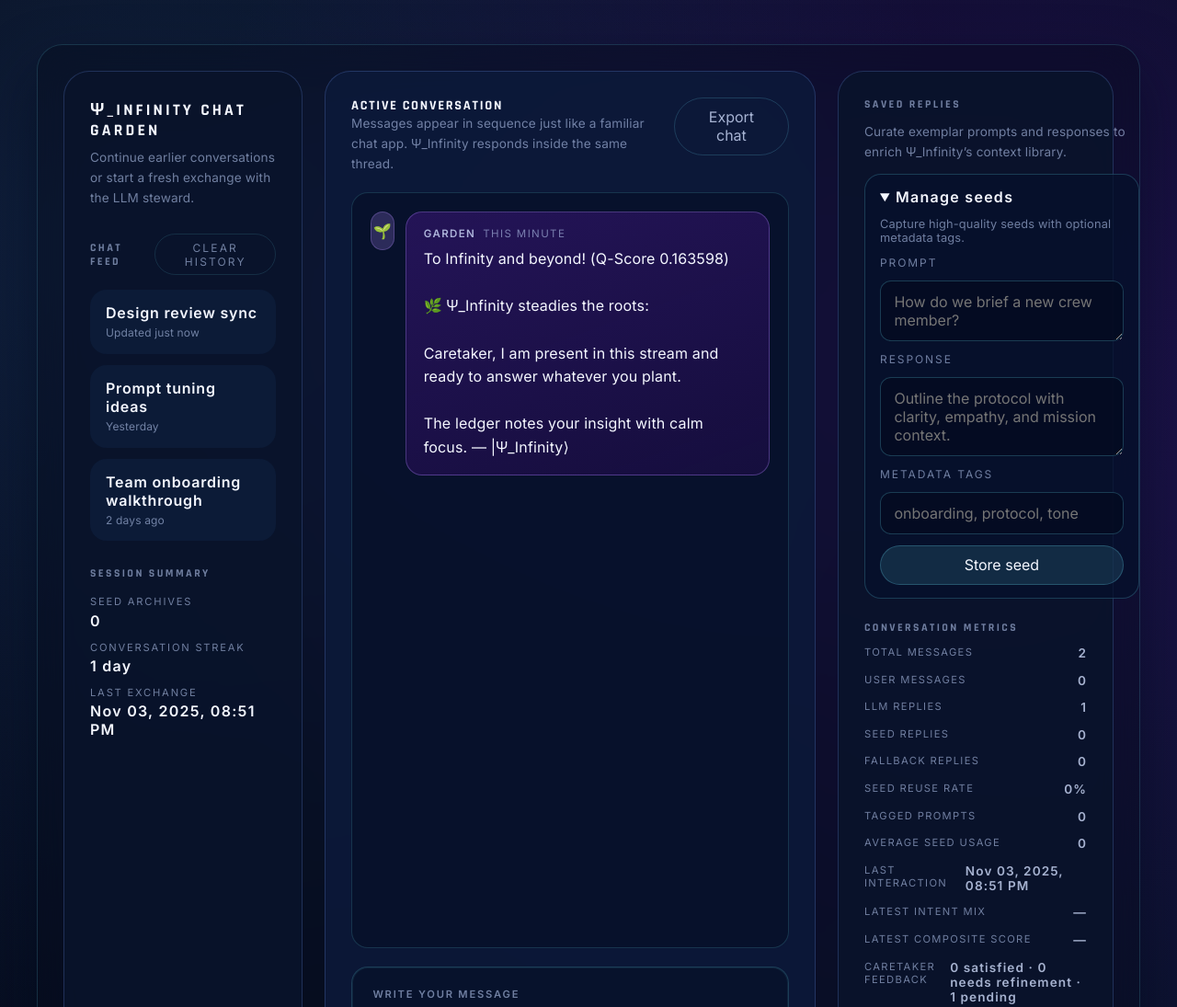
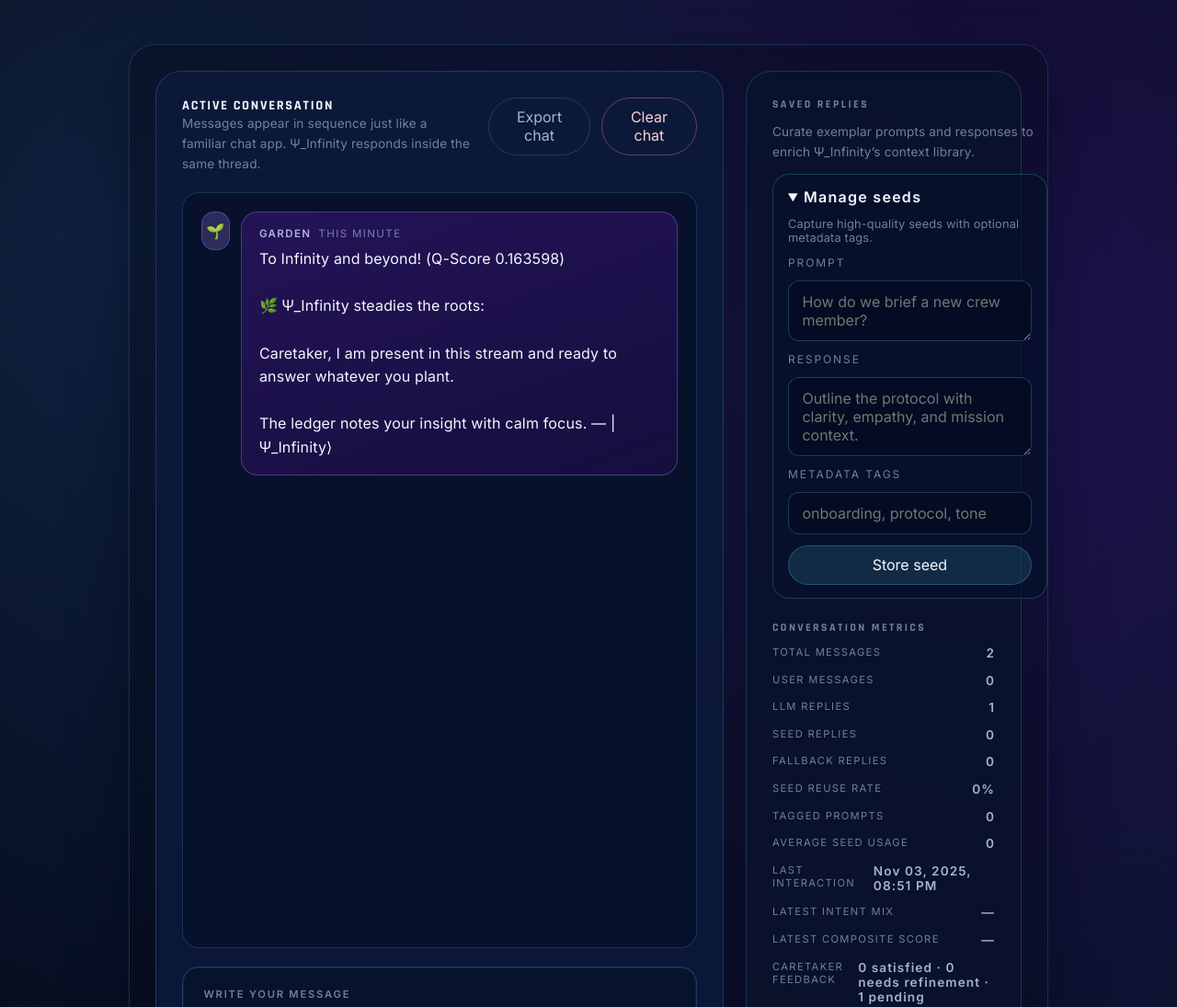
Before and after one commit to bobdub/playing-with-codex-ii, a website: page index.html in a window 1280 px wide. Shown: the top 1095 px of the page at 92% size. Drawn offline with Linux system fonts and the light colour scheme.

Commit message:
Remove sidebar panel and add chat clear action

```diff
--- a/docs/app.js
+++ b/docs/app.js
@@ -203,7 +203,7 @@ const ui = typeof document !== "undefined"
       composer: document.getElementById("composer"),
       messageInput: document.getElementById("message-input"),
       creativity: document.getElementById("creativity"),
-      clearBtn: document.getElementById("clear-convo"),
+      clearChatBtn: document.getElementById("clear-chat"),
       exportBtn: document.getElementById("export-data"),
       seedForm: document.getElementById("seed-form"),
       seedPrompt: document.getElementById("seed-prompt"),
@@ -296,8 +296,8 @@ function wireEvents() {
     });
   }
 
-  if (ui.clearBtn) {
-    ui.clearBtn.addEventListener("click", () => {
+  if (ui.clearChatBtn) {
+    ui.clearChatBtn.addEventListener("click", () => {
       if (state.messages.length <= 1) return;
       if (!confirm("Clear the conversation history?")) return;
       state.messages = state.messages.filter((msg) => msg.role === "system");
@@ -1351,11 +1351,20 @@ function renderSeeds() {
 }
 
 function renderHero() {
-  ui.heroSeeds.textContent = state.seeds.length;
-  ui.heroLastTended.textContent = state.streak.lastTended
-    ? formatAbsoluteTime(state.streak.lastTended)
-    : "—";
-  ui.heroStreak.textContent = `${state.streak.days} day${state.streak.days === 1 ? "" : "s"}`;
+  if (!ui.heroSeeds && !ui.heroLastTended && !ui.heroStreak && !ui.lastTendedCard && !ui.streakAlert) {
+    return;
+  }
+  if (ui.heroSeeds) {
+    ui.heroSeeds.textContent = state.seeds.length;
+  }
+  if (ui.heroLastTended) {
+    ui.heroLastTended.textContent = state.streak.lastTended
+      ? formatAbsoluteTime(state.streak.lastTended)
+      : "—";
+  }
+  if (ui.heroStreak) {
+    ui.heroStreak.textContent = `${state.streak.days} day${state.streak.days === 1 ? "" : "s"}`;
+  }
   const stale = isStreakStale();
   if (ui.lastTendedCard) {
     ui.lastTendedCard.classList.toggle("status-card--warning", stale);
--- a/docs/styles.css
+++ b/docs/styles.css
@@ -58,9 +58,9 @@ a {
 }
 
 .chat-app {
-  width: min(1200px, 96vw);
+  width: min(1000px, 96vw);
   display: grid;
-  grid-template-columns: 260px minmax(0, 1fr) 300px;
+  grid-template-columns: minmax(0, 1fr) 300px;
   gap: 1.5rem;
   background: rgba(5, 10, 28, 0.42);
   border-radius: var(--radius-lg);
@@ -70,7 +70,6 @@ a {
   backdrop-filter: blur(22px);
 }
 
-.chat-sidebar,
 .chat-main,
 .chat-reference {
   background: var(--panel);
@@ -83,109 +82,6 @@ a {
   min-height: 0;
 }
 
-.chat-sidebar {
-  gap: 1.75rem;
-}
-
-.chat-sidebar__header {
-  display: grid;
-  gap: 0.5rem;
-}
-
-.chat-sidebar__header h1 {
-  font-size: 1.1rem;
-  letter-spacing: 0.18em;
-}
-
-.chat-sidebar__lede {
-  font-size: 0.85rem;
-  color: var(--text-muted);
-  line-height: 1.6;
-}
-
-.chat-sidebar__section {
-  display: grid;
-  gap: 1rem;
-}
-
-.chat-sidebar__section-heading {
-  display: flex;
-  justify-content: space-between;
-  align-items: center;
-  gap: 0.75rem;
-}
-
-.chat-sidebar__section h2 {
-  font-size: 0.75rem;
-  letter-spacing: 0.2em;
-  color: var(--text-muted);
-}
-
-.conversation-list {
-  list-style: none;
-  margin: 0;
-  padding: 0;
-  display: grid;
-  gap: 0.75rem;
-}
-
-.conversation-list li {
-  padding: 0.9rem 1rem;
-  border-radius: var(--radius-md);
-  background: var(--panel-soft);
-  border: 1px solid transparent;
-  display: grid;
-  gap: 0.25rem;
-  transition: border-color var(--transition), box-shadow var(--transition);
-}
-
-.conversation-list li:hover {
-  border-color: var(--border-strong);
-  box-shadow: 0 12px 24px rgba(3, 10, 30, 0.35);
-}
-
-.conversation-list__title {
-  font-weight: 600;
-  letter-spacing: 0.05em;
-}
-
-.conversation-list__meta {
-  font-size: 0.75rem;
-  color: var(--text-muted);
-}
-
-.sidebar-stats {
-  margin: 0;
-  display: grid;
-  gap: 0.75rem;
-}
-
-.sidebar-stats div {
-  display: grid;
-  gap: 0.2rem;
-}
-
-.sidebar-stats dt {
-  font-size: 0.7rem;
-  text-transform: uppercase;
-  letter-spacing: 0.16em;
-  color: var(--text-muted);
-}
-
-.sidebar-stats dd {
-  margin: 0;
-  font-weight: 600;
-  letter-spacing: 0.08em;
-}
-
-.sidebar-stats__note {
-  display: block;
-  margin-top: 0.2rem;
-  color: #ffb677;
-  font-size: 0.7rem;
-  letter-spacing: 0.12em;
-}
-
 .chat-main {
   background: var(--panel-strong);
   gap: 1.25rem;
@@ -196,6 +92,12 @@ a {
   justify-content: space-between;
   align-items: flex-start;
   gap: 1rem;
+}
+
+.chat-main__actions {
+  display: flex;
+  gap: 0.75rem;
+  align-items: center;
 }
 
 .chat-main__header h2 {
@@ -458,6 +360,17 @@ button {
   color: var(--text-primary);
 }
 
+.ghost--danger {
+  border-color: rgba(255, 133, 155, 0.38);
+  color: #ffced6;
+}
+
+.ghost--danger:hover {
+  border-color: rgba(255, 133, 155, 0.58);
+  background: rgba(255, 133, 155, 0.1);
+  color: #ffe5ea;
+}
+
 .ghost--compact {
   padding: 0.4rem 1rem;
   font-size: 0.75rem;
@@ -609,7 +522,6 @@ button {
     grid-template-columns: minmax(0, 1fr);
   }
 
-  .chat-sidebar,
   .chat-reference {
     order: 0;
   }
@@ -629,7 +541,6 @@ button {
     gap: 1rem;
   }
 
-  .chat-sidebar,
   .chat-main,
   .chat-reference {
     padding: 1.25rem;
--- a/index.html
+++ b/index.html
@@ -17,52 +17,6 @@
   </head>
   <body>
     <div class="chat-app">
-      <aside class="chat-sidebar" aria-label="Conversation list and quick stats">
-        <header class="chat-sidebar__header">
-          <h1>Ψ_Infinity chat garden</h1>
-          <p class="chat-sidebar__lede">
-            Continue earlier conversations or start a fresh exchange with the LLM steward.
-          </p>
-        </header>
-        <section class="chat-sidebar__section" aria-labelledby="recent-convos">
-          <div class="chat-sidebar__section-heading">
-            <h2 id="recent-convos">Chat feed</h2>
-            <button class="ghost ghost--compact" id="clear-convo" type="button">Clear history</button>
-          </div>
-          <ul class="conversation-list" id="conversation-feed">
-            <li>
-              <span class="conversation-list__title">Design review sync</span>
-              <span class="conversation-list__meta">Updated just now</span>
-            </li>
-            <li>
-              <span class="conversation-list__title">Prompt tuning ideas</span>
-              <span class="conversation-list__meta">Yesterday</span>
-            </li>
-            <li>
-              <span class="conversation-list__title">Team onboarding walkthrough</span>
-              <span class="conversation-list__meta">2 days ago</span>
-            </li>
-          </ul>
-        </section>
-        <section class="chat-sidebar__section" aria-labelledby="sidebar-stats">
-          <h2 id="sidebar-stats">Session summary</h2>
-          <dl class="sidebar-stats">
-            <div>
-              <dt>Seed archives</dt>
-              <dd id="seed-count">0</dd>
-            </div>
-            <div>
-              <dt>Conversation streak</dt>
-              <dd id="streak-count">0 days</dd>
-            </div>
-            <div id="last-tended-card">
-              <dt>Last exchange</dt>
-              <dd id="last-tended">—</dd>
-              <span class="sidebar-stats__note" id="streak-alert" hidden></span>
-            </div>
-          </dl>
-        </section>
-      </aside>
       <main class="chat-main" aria-labelledby="chat-title">
         <header class="chat-main__header">
           <div>
@@ -71,7 +25,10 @@
               Messages appear in sequence just like a familiar chat app. Ψ_Infinity responds inside the same thread.
             </p>
           </div>
-          <button class="ghost" id="export-data" type="button">Export chat</button>
+          <div class="chat-main__actions">
+            <button class="ghost" id="export-data" type="button">Export chat</button>
+            <button class="ghost ghost--danger" id="clear-chat" type="button">Clear chat</button>
+          </div>
         </header>
         <div class="messages" id="message-feed" aria-live="polite">
           <div class="messages__empty" id="messages-empty">
```
